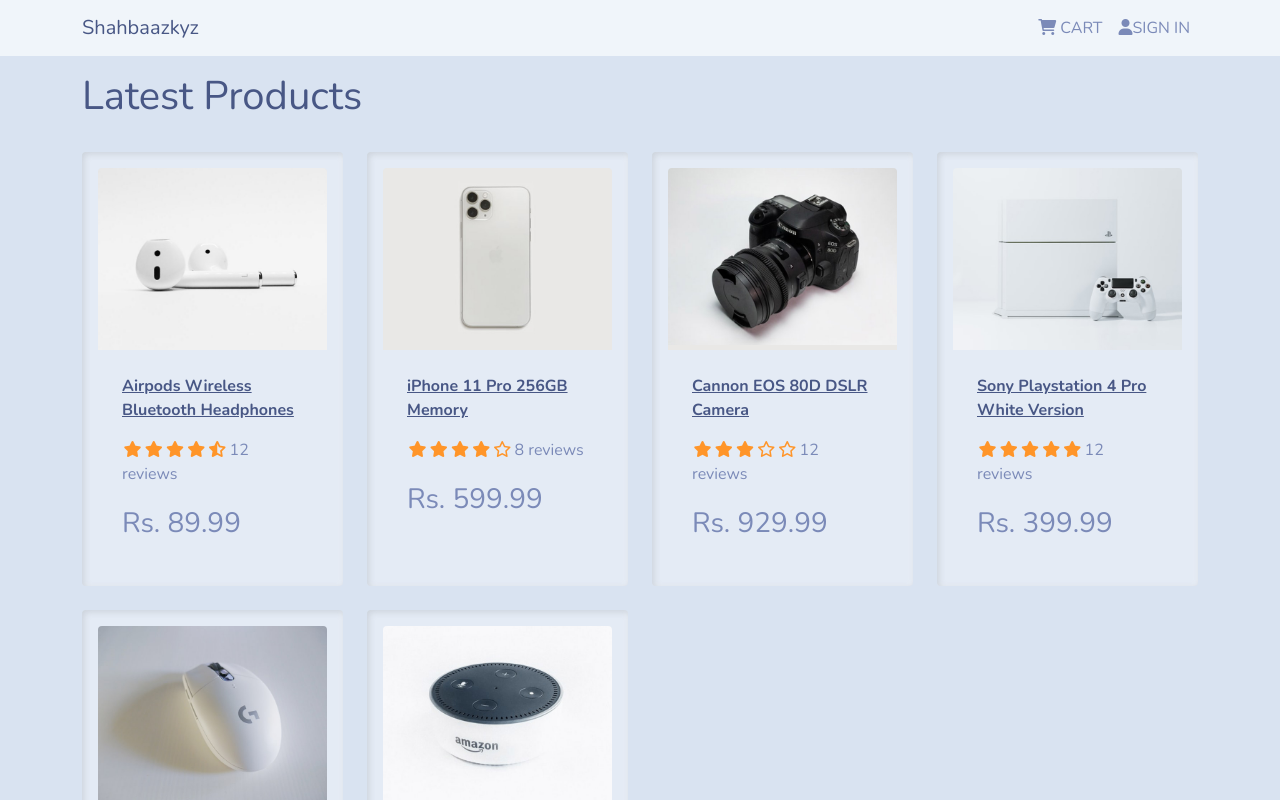
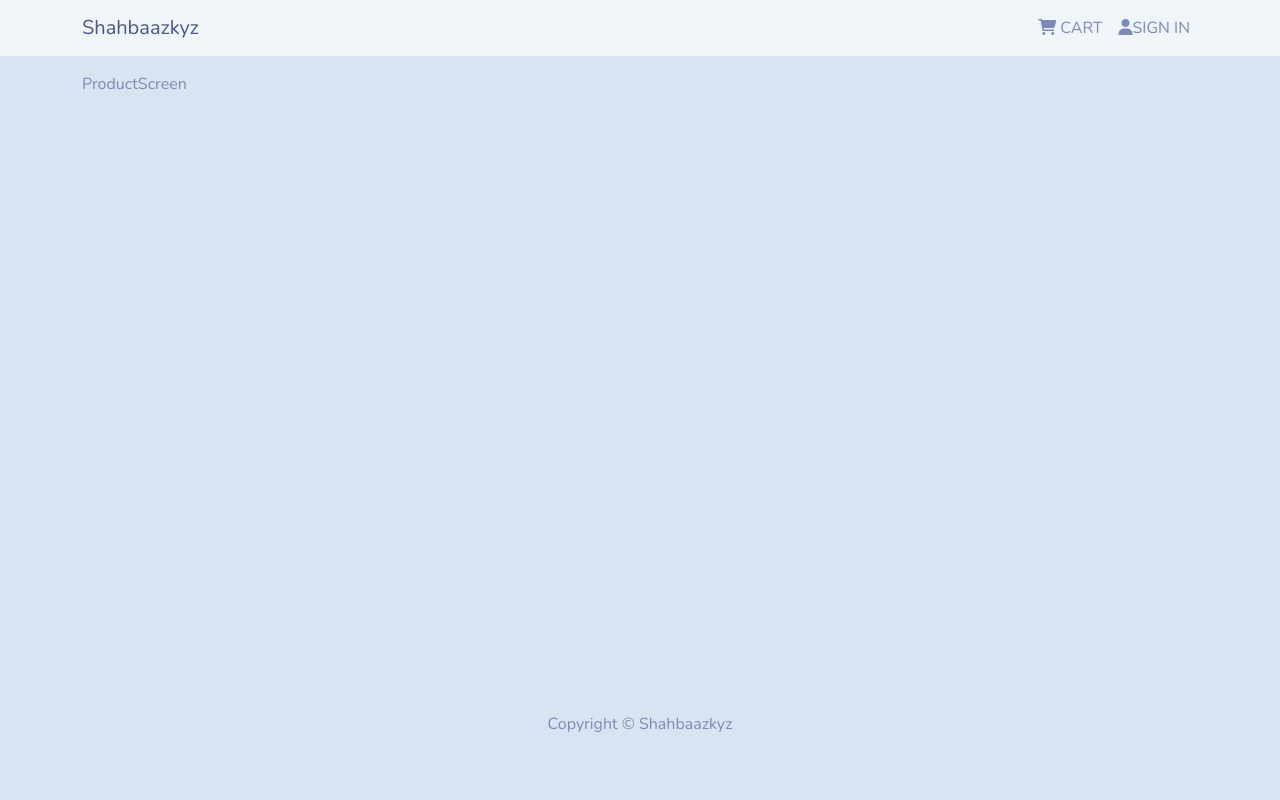
Before and after one commit to shahbaazkyz/MERN-E-Commerce-App, a React (Create React App) app in the folder frontend/: page /product/1 in a window 1280 px wide. Shown: the top 800 px of the page. Built offline with nearby package versions, Linux system fonts and the light colour scheme.

Commit message:
✅ Setup react-router V6

```diff
--- a/frontend/package.json
+++ b/frontend/package.json
@@ -9,6 +9,8 @@
     "react": "^17.0.2",
     "react-bootstrap": "^2.1.2",
     "react-dom": "^17.0.2",
+    "react-router-bootstrap": "^0.26.0",
+    "react-router-dom": "^6.2.1",
     "react-scripts": "5.0.0",
     "web-vitals": "^2.1.4"
   },
--- a/frontend/src/App.js
+++ b/frontend/src/App.js
@@ -2,18 +2,23 @@ import Footer from "./components/Footer";
 import { Container } from "react-bootstrap";
 import Header from "./components/Header";
 import HomeScreen from "./pages/HomeScreen";
+import { BrowserRouter as Router, Routes, Route } from "react-router-dom";
+import ProductScreen from "./pages/ProductScreen";
 
 function App() {
   return (
-    <div>
+    <Router>
       <Header />
       <main className="py-3">
         <Container>
-         <HomeScreen />
+          <Routes>
+            <Route index path="/" element={<HomeScreen />} />
+            <Route index path="/product/:id" element={<ProductScreen />} />
+          </Routes>
         </Container>
       </main>
       <Footer />
-    </div>
+    </Router>
   );
 }
 
--- a/frontend/src/components/Header.js
+++ b/frontend/src/components/Header.js
@@ -1,4 +1,5 @@
 import React from "react";
+import { LinkContainer } from "react-router-bootstrap";
 import { Container, Nav, Navbar } from "react-bootstrap";
 
 const Header = () => {
@@ -6,16 +7,22 @@ const Header = () => {
     <header>
       <Navbar bg="light" variant="light" expand="lg" collapseOnSelect>
         <Container>
-          <Navbar.Brand href="/">Shahbaazkyz</Navbar.Brand>
+          <LinkContainer to="/">
+            <Navbar.Brand>Shahbaazkyz</Navbar.Brand>
+          </LinkContainer>
           <Navbar.Toggle aria-controls="basic-navbar-nav" />
           <Navbar.Collapse id="basic-navbar-nav">
             <Nav className="ms-auto">
-              <Nav.Link href="/cart">
-                <i className="fas fa-shopping-cart"></i> CART
-              </Nav.Link>
-              <Nav.Link href="/login">
-                <i className="fas fa-user"></i>SIGN IN
-              </Nav.Link>
+              <LinkContainer to="/cart">
+                <Nav.Link>
+                  <i className="fas fa-shopping-cart"></i> CART
+                </Nav.Link>
+              </LinkContainer>
+              <LinkContainer to="/login">
+                <Nav.Link>
+                  <i className="fas fa-user"></i>SIGN IN
+                </Nav.Link>
+              </LinkContainer>
             </Nav>
           </Navbar.Collapse>
         </Container>
--- a/frontend/src/components/Product.js
+++ b/frontend/src/components/Product.js
@@ -1,23 +1,24 @@
 import React from "react";
 import { Card } from "react-bootstrap";
+import { Link } from "react-router-dom";
 import Rating from "./Rating";
 
 const Product = ({ product }) => {
   return (
     <Card className="p-3 rounded h-100 ">
-      <a href={`/product/${product._id}`}>
+      <Link to={`/product/${product._id}`}>
         <Card.Img
           src={product.image}
           variant="top"
           className="img-fluid productImage"
         ></Card.Img>
-      </a>
+      </Link>
       <Card.Body>
-        <a href={`/product/${product._id}`}>
+        <Link to={`/product/${product._id}`}>
           <Card.Title as="div">
             <strong>{product.name}</strong>{" "}
           </Card.Title>
-        </a>
+        </Link>
         <Card.Text as="div">
           <div className="my-3">
             <Rating
--- /dev/null
+++ b/frontend/src/pages/ProductScreen.js
@@ -0,0 +1,7 @@
+import React from 'react';
+
+const ProductScreen = () => {
+  return <div>ProductScreen</div>;
+};
+
+export default ProductScreen;
```
Also changed, not shown: 1 other file (tests, documents, lock files or other folders).
